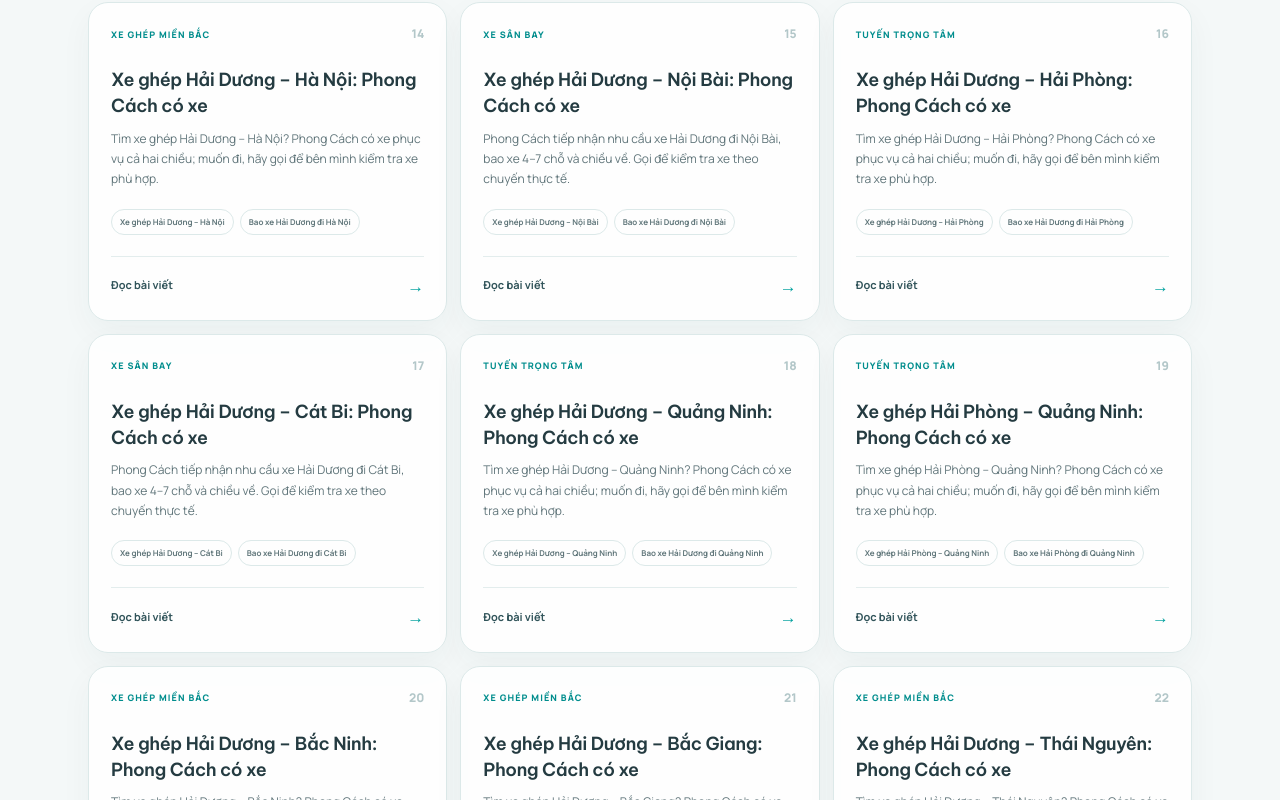
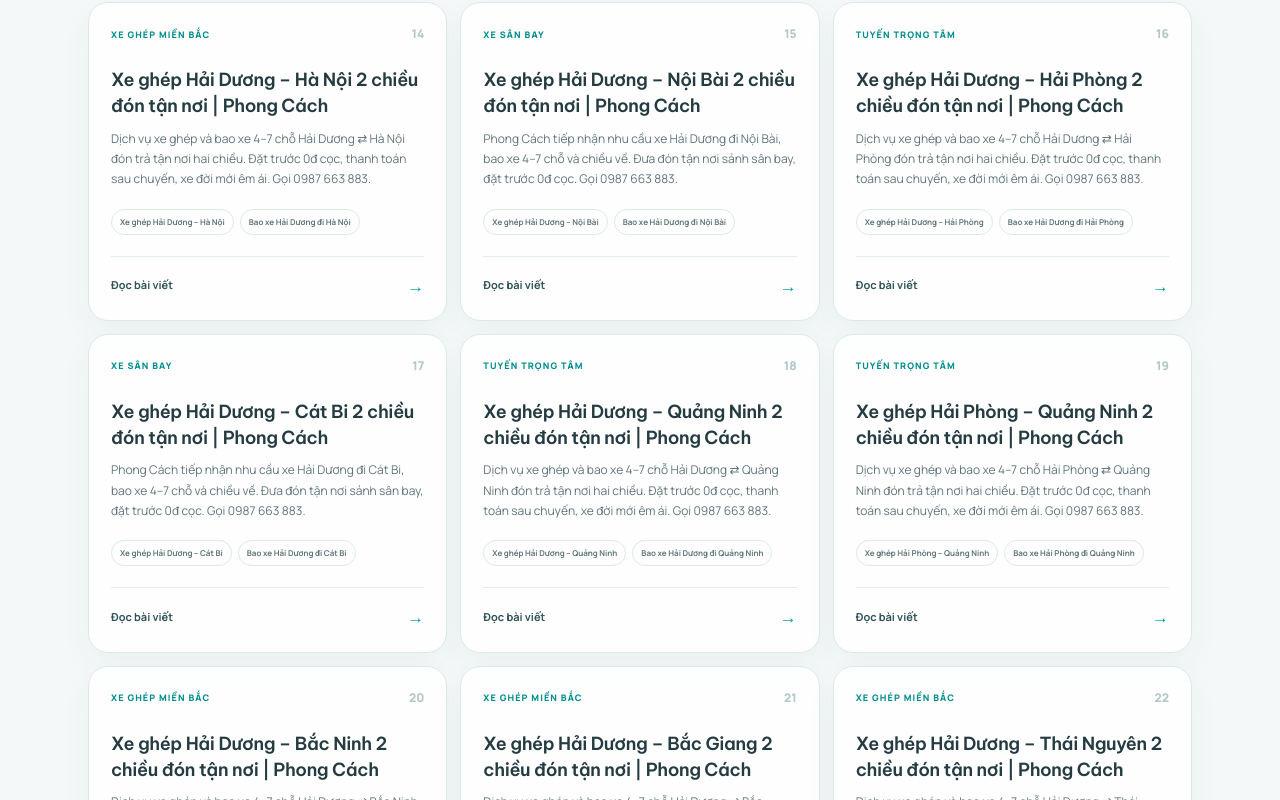
Before and after one commit to Longhoang249/xe-ghep-phong-cach, a Next.js app: page /blog in a window 1280 px wide. Shown: the part 3580-4380 px from the top of the page. Built offline with nearby package versions, Linux system fonts and the light colour scheme; no server answers.

Commit message:
feat(seo): optimize 2-way titles and excerpts for interprovincial routes

```diff
--- a/data/blog-posts.ts
+++ b/data/blog-posts.ts
@@ -1,5 +1,6 @@
 import { publishedRoutes } from "@/data/seo/published-content";
 import type { RoutePrice } from "@/data/routes";
+import { siteConfig } from "@/lib/site";
 
 export type BlogPost = {
   route: RoutePrice;
@@ -21,21 +22,22 @@
 
 function excerptFor(route: RoutePrice) {
   if (route.region === "san-bay") {
-    return `Phong Cách tiếp nhận nhu cầu xe ${route.origin} đi ${route.destination}, bao xe 4–7 chỗ và chiều về. Gọi để kiểm tra xe theo chuyến thực tế.`;
+    return `Phong Cách tiếp nhận nhu cầu xe ${route.origin} đi ${route.destination}, bao xe 4–7 chỗ và chiều về. Đưa đón tận nơi sảnh sân bay, đặt trước 0đ cọc. Gọi ${siteConfig.phoneDisplay}.`;
   }
 
-  return `Tìm xe ghép ${route.origin} – ${route.destination}? Phong Cách có xe phục vụ cả hai chiều; muốn đi, hãy gọi để bên mình kiểm tra xe phù hợp.`;
+  return `Dịch vụ xe ghép và bao xe 4–7 chỗ ${route.origin} ⇄ ${route.destination} đón trả tận nơi hai chiều. Đặt trước 0đ cọc, thanh toán sau chuyến, xe đời mới êm ái. Gọi ${siteConfig.phoneDisplay}.`;
 }
 
 export const blogPosts: BlogPost[] = publishedRoutes.map((route) => ({
   route,
-  title: `Xe ghép ${route.origin} – ${route.destination}: Phong Cách có xe`,
+  title: `Xe ghép ${route.origin} – ${route.destination} 2 chiều đón tận nơi | Phong Cách`,
   excerpt: excerptFor(route),
   category: categoryFor(route),
   keywords: [
     `Xe ghép ${route.origin} – ${route.destination}`,
     `Bao xe ${route.origin} đi ${route.destination}`,
     `Xe ${route.destination} về ${route.origin}`,
+    `Xe ghép ${route.destination} ${route.origin}`,
   ],
   featured: featuredIds.has(route.id),
 }));
```
